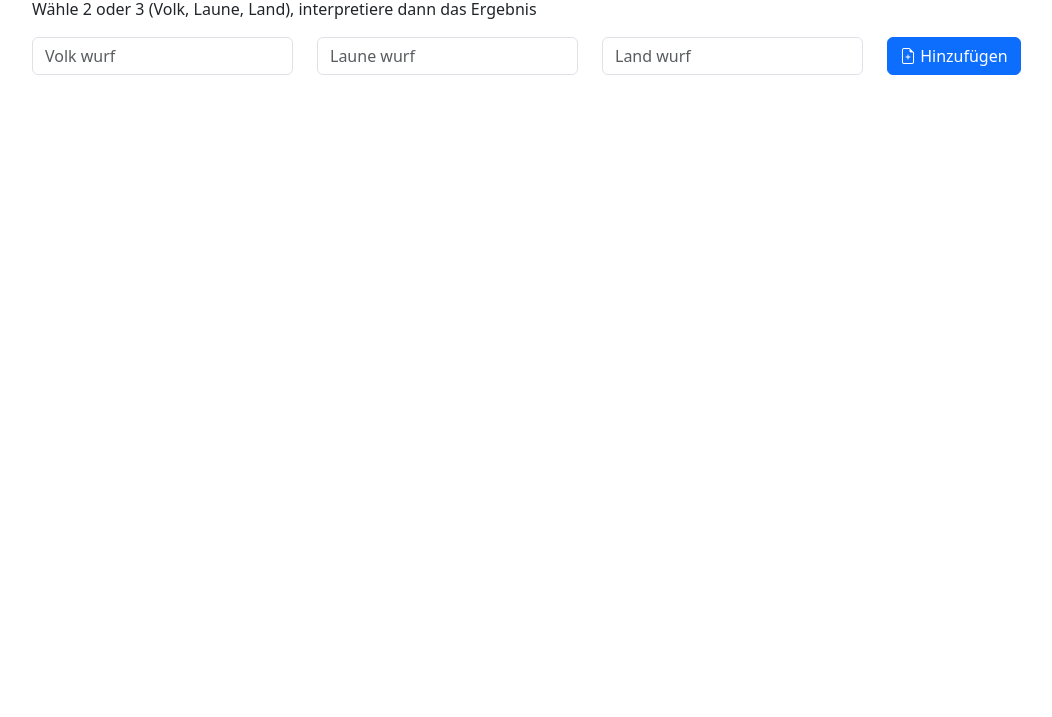
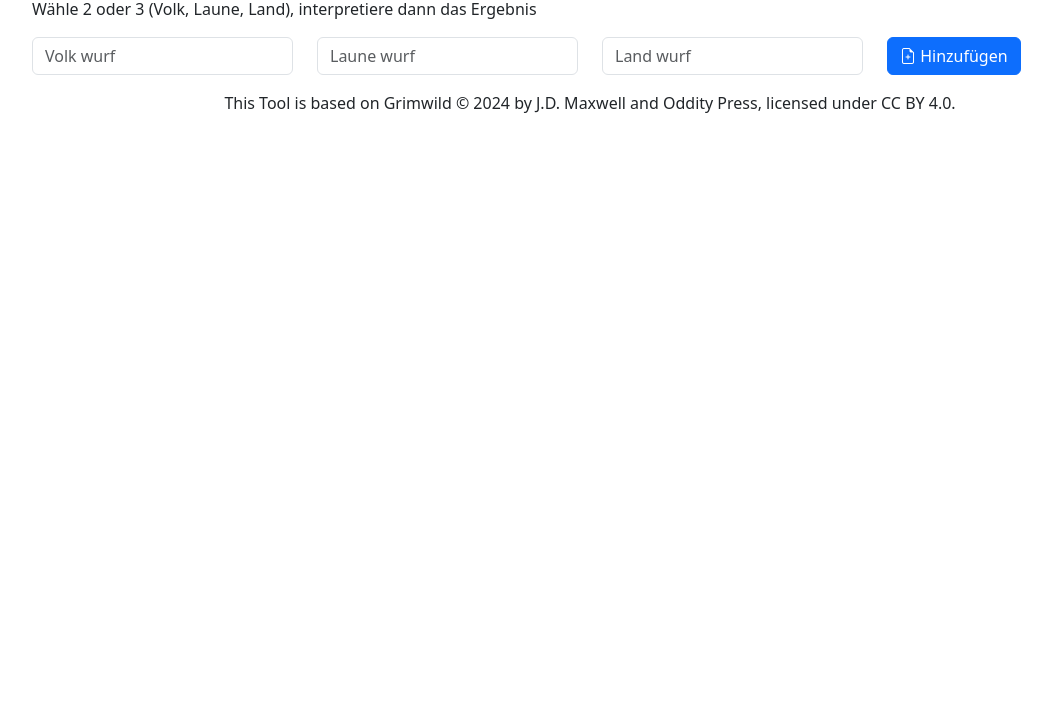
Before and after one commit to Varomyr/grimwild, a plain HTML site: page heritage.html in a window 1280 px wide. Shown: the part 83-800 px from the top of the page, without its empty margins (50-1102 px from the left). Drawn offline with nearby package versions, Linux system fonts and the light colour scheme.

Commit message:
added title, doctype, encoding and footer

```diff
--- a/heritage.html
+++ b/heritage.html
@@ -1,9 +1,13 @@
-<html>
+<!DOCTYPE html>
+<html lang="de">
 <head>
   <link href="https://cdn.jsdelivr.net/npm/bootstrap@5.3.5/dist/css/bootstrap.min.css" rel="stylesheet" integrity="sha384-SgOJa3DmI69IUzQ2PVdRZhwQ+dy64/BUtbMJw1MZ8t5HZApcHrRKUc4W0kG879m7" crossorigin="anonymous">
   <link rel="stylesheet" href="https://cdn.jsdelivr.net/npm/bootstrap-icons@1.11.3/font/bootstrap-icons.min.css">
   <script src="https://cdn.jsdelivr.net/npm/bootstrap@5.3.5/dist/js/bootstrap.bundle.min.js" integrity="sha384-k6d4wzSIapyDyv1kpU366/PK5hCdSbCRGRCMv+eplOQJWyd1fbcAu9OCUj5zNLiq" crossorigin="anonymous"></script>
   <script src="https://unpkg.com/vue@3/dist/vue.global.js"></script>
+
+  <meta charset="UTF-8">
+  <title>Grimwild - Abstammungs-Generator</title>
 
 </head>
 <body>
@@ -60,7 +64,9 @@
 
     </div>
   </div>
-
+  <footer class=" my-3 text-center">
+    This Tool is based on Grimwild © 2024 by J.D. Maxwell and Oddity Press, licensed under CC BY 4.0.
+  </footer>
 </body>
 <script>
   class Crucible {
```
Also changed, not shown: gm.html (+8 -1 lines), index.html (+8 -1 lines), spellcrucible.html (+8 -2 lines).
